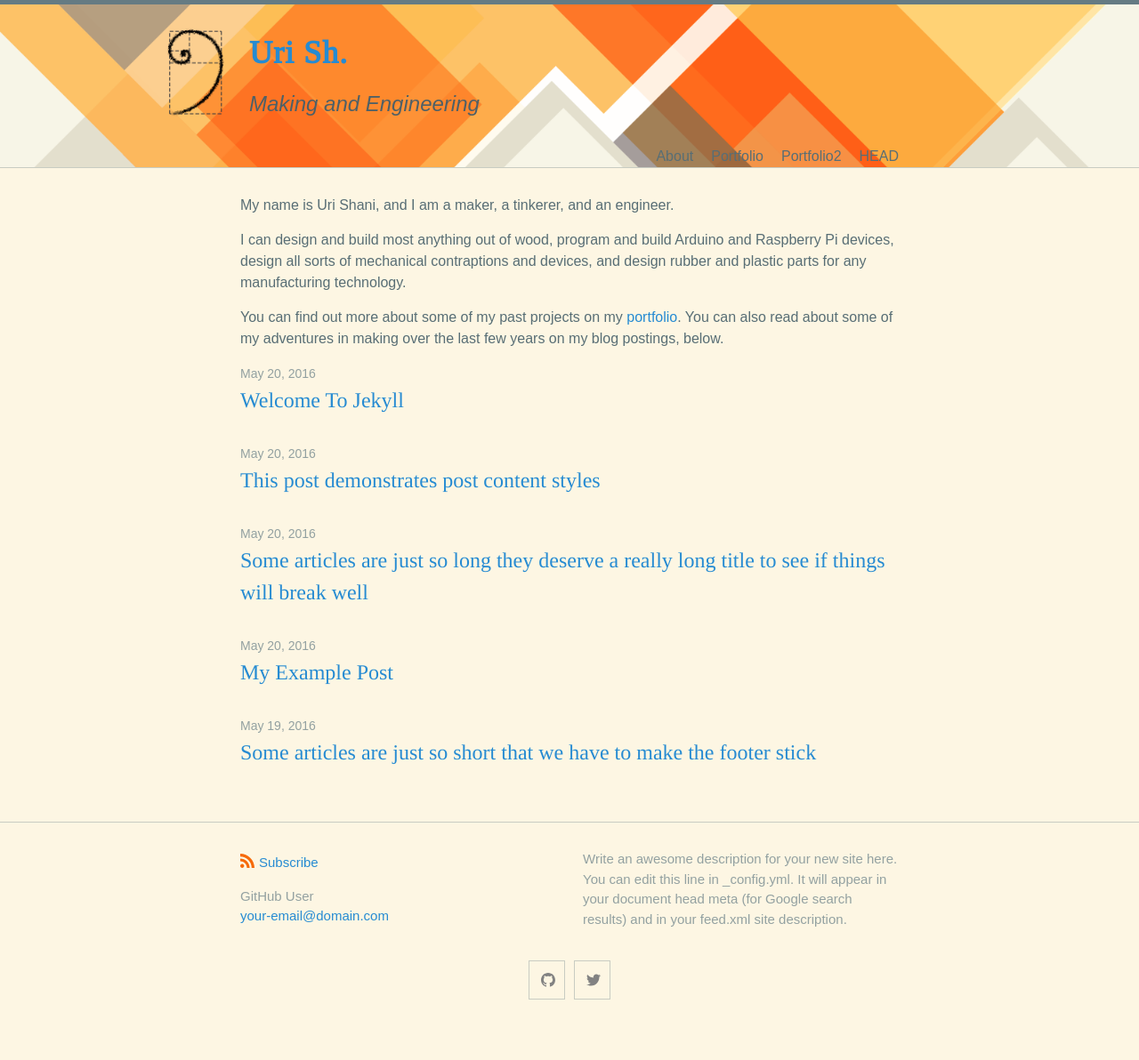
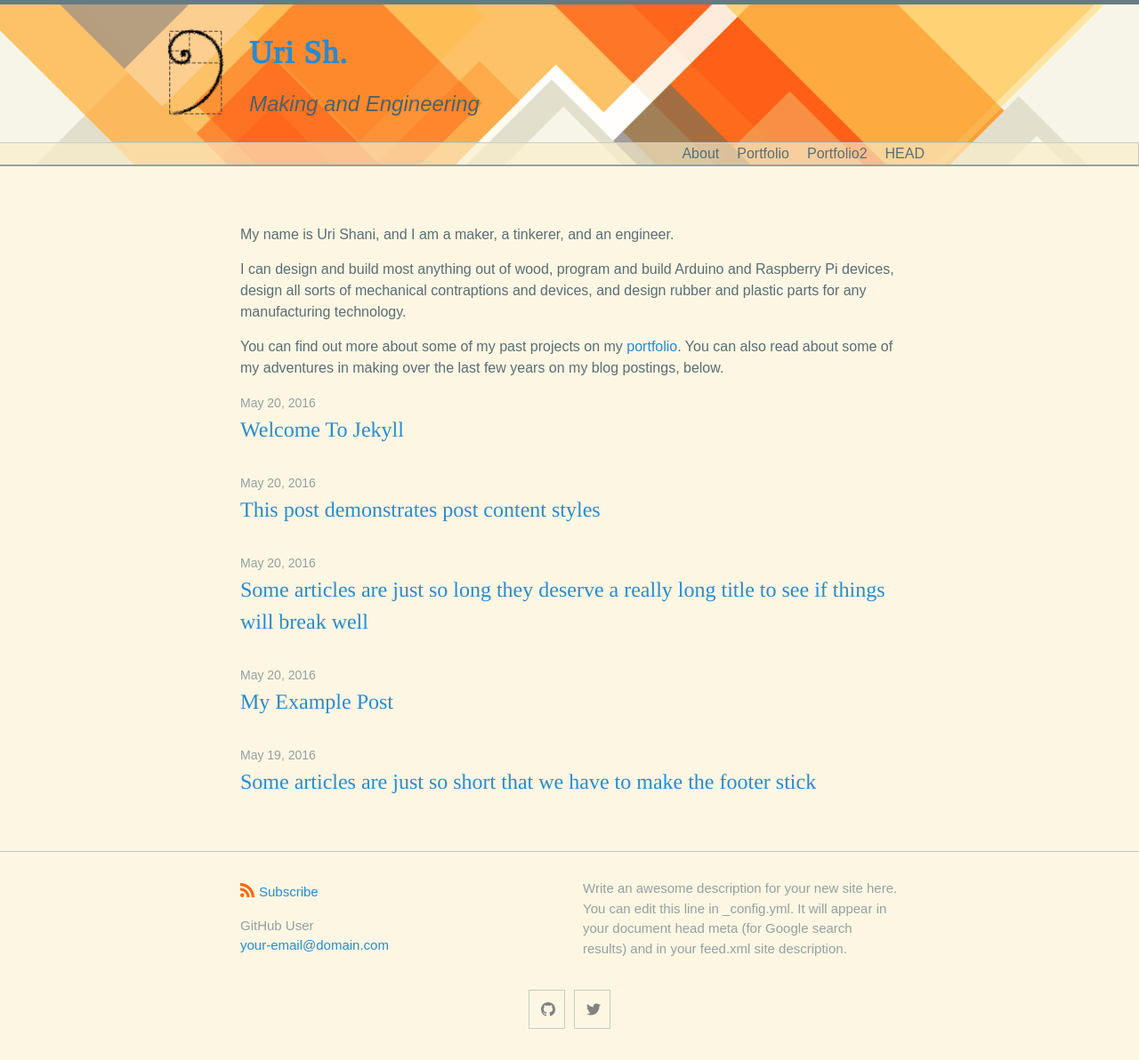
Before and after one commit to UriShX/Jekyll-portfolio, a Jekyll site: the page built from index.md, in a window 1280 px wide. Shown: the whole page at 89% size. Built offline with Jekyll 4.4.1, drawn with Linux system fonts in a browser that asks for light colours; some web fonts are replaced; before the commit the page ends 1159 px from its top, so only the background shows below that.

Commit message:
navbar location and background

```diff
--- a/_sass/minima/_layout.scss
+++ b/_sass/minima/_layout.scss
@@ -7,7 +7,7 @@
    * Set header size and background image
    */
   border-top: 5px solid $border-color-03;
-  border-bottom: 1px solid $border-color-01;
+  border-bottom: 1px solid $border-color-02;
   // min-height: $spacing-unit * 1.865;
   // line-height: $base-line-height * $base-font-size * 2.25;
 
@@ -179,10 +179,15 @@
   }
 
   @media screen and (min-width: $on-medium) {
-    position: static;
-    float: right;
-    border: none;
-    background-color: inherit;
+    position: absolute;
+    top: unquote('calc(max(14.1vw, 160px) - 1.6rem)');
+    right: 0;
+    margin-right: 0;
+    padding-right: unquote('max(calc((100% - #{$content-width}) / 2), 10vw)');
+    border-radius: 0;
+    border-bottom: 2px solid $border-color-02;
+    background-color: rgba(darken($background-color, 5), 0.65);
+    width: 100%;
 
     label[for='nav-trigger'] {
       display: none;
@@ -289,6 +294,7 @@
  * Page content
  */
 .page-content {
+  margin-top: 36px;
   padding: $spacing-unit 0;
   flex: 1 0 auto;
 }
```
